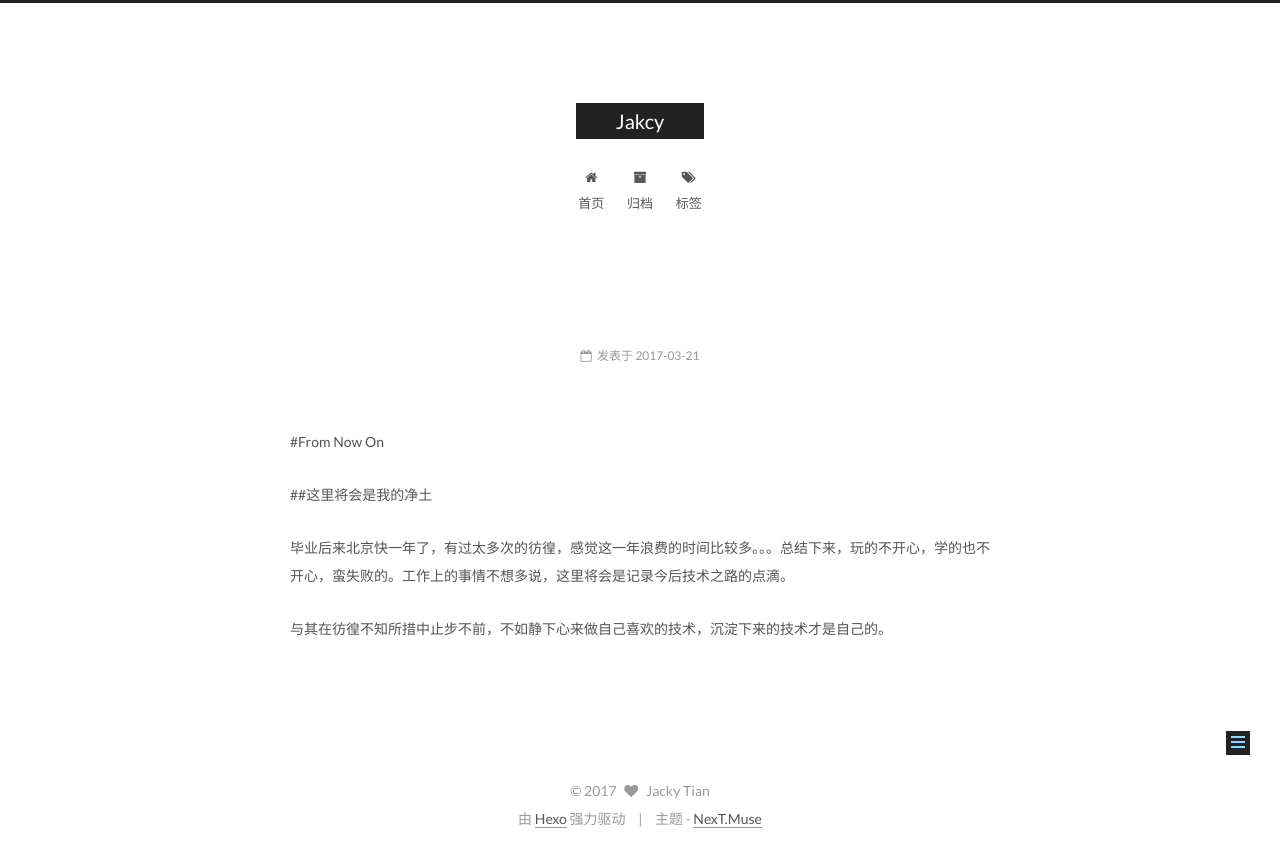
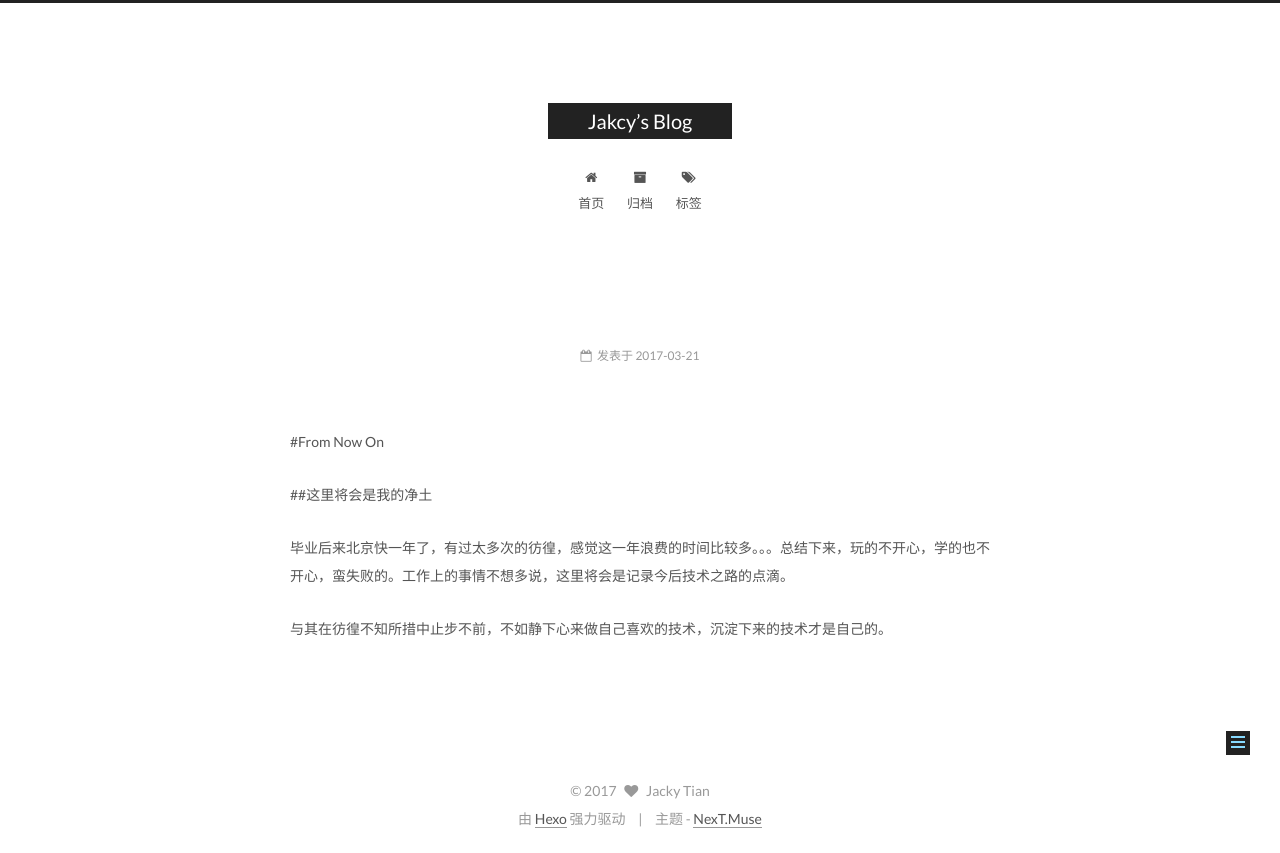
Before and after one commit to jackytianhappy/jackytianhappy.github.io, a plain HTML site: page 2017/03/21/FromNowOn/index.html in a window 1280 px wide. Drawn offline with Linux system fonts and the light colour scheme.

Commit message:
Site updated: 2017-03-21 22:05:59

```diff
--- a/2017/03/21/FromNowOn/index.html
+++ b/2017/03/21/FromNowOn/index.html
@@ -92,16 +92,16 @@
 毕业后来北京快一年了，有过太多次的彷徨，感觉这一年浪费的时间比较多。。。总结下来，玩的不开心，学的也不开心，蛮失败的。工作上的事情不想多说，这里将会是记录今后技术之路的点滴。
 与其在彷徨不知所措中止步不前，不如静下心来做自己喜欢的技术，沉淀下来的技术才是自己的。">
 <meta property="og:type" content="article">
-<meta property="og:title" content="Jakcy">
+<meta property="og:title" content="Jakcy’s Blog">
 <meta property="og:url" content="http://yoursite.com/2017/03/21/FromNowOn/index.html">
-<meta property="og:site_name" content="Jakcy">
+<meta property="og:site_name" content="Jakcy’s Blog">
 <meta property="og:description" content="#From Now On
 ##这里将会是我的净土
 毕业后来北京快一年了，有过太多次的彷徨，感觉这一年浪费的时间比较多。。。总结下来，玩的不开心，学的也不开心，蛮失败的。工作上的事情不想多说，这里将会是记录今后技术之路的点滴。
 与其在彷徨不知所措中止步不前，不如静下心来做自己喜欢的技术，沉淀下来的技术才是自己的。">
 <meta property="og:updated_time" content="2017-03-21T13:44:50.000Z">
 <meta name="twitter:card" content="summary">
-<meta name="twitter:title" content="Jakcy">
+<meta name="twitter:title" content="Jakcy’s Blog">
 <meta name="twitter:description" content="#From Now On
 ##这里将会是我的净土
 毕业后来北京快一年了，有过太多次的彷徨，感觉这一年浪费的时间比较多。。。总结下来，玩的不开心，学的也不开心，蛮失败的。工作上的事情不想多说，这里将会是记录今后技术之路的点滴。
@@ -139,7 +139,7 @@
 
 
 
-  <title>  | Jakcy </title>
+  <title>  | Jakcy’s Blog </title>
 </head>
 
 <body itemscope itemtype="http://schema.org/WebPage" lang="zh-Hans">
@@ -175,7 +175,7 @@
     <div class="custom-logo-site-title">
       <a href="/"  class="brand" rel="start">
         <span class="logo-line-before"><i></i></span>
-        <span class="site-title">Jakcy</span>
+        <span class="site-title">Jakcy’s Blog</span>
         <span class="logo-line-after"><i></i></span>
       </a>
     </div>
@@ -267,7 +267,7 @@
     </span>
 
     <span hidden itemprop="publisher" itemscope itemtype="http://schema.org/Organization">
-      <meta itemprop="name" content="Jakcy">
+      <meta itemprop="name" content="Jakcy’s Blog">
     </span>
 
 
--- a/css/main.css
+++ b/css/main.css
@@ -1684,7 +1684,7 @@ pre .javascript .function {
   width: 4px;
   height: 4px;
   border-radius: 50%;
-  background: #448a4b;
+  background: #ff7f81;
 }
 .links-of-blogroll {
   font-size: 13px;
```
Also changed, not shown: archives/2017/03/index.html (+5 -5 lines), archives/2017/index.html (+5 -5 lines), archives/index.html (+5 -5 lines), index.html (+6 -6 lines).
